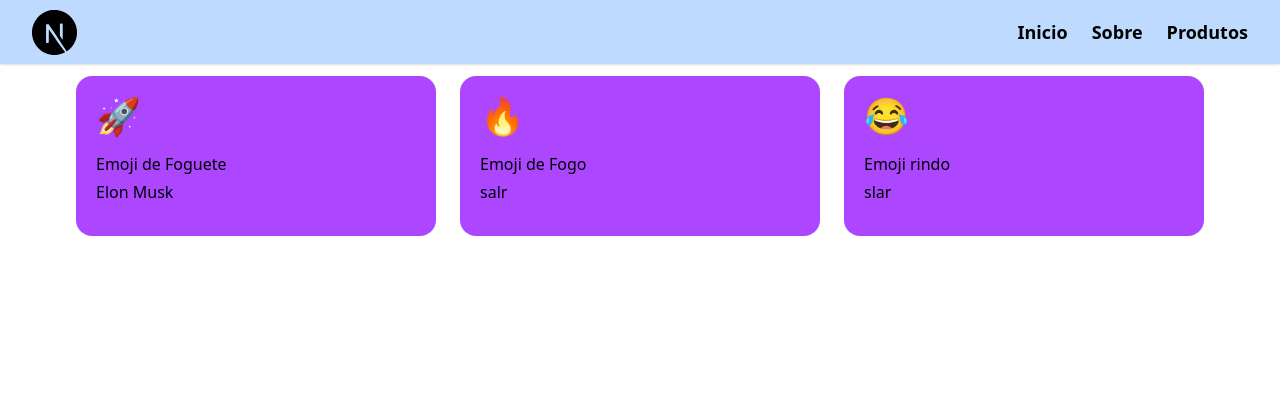
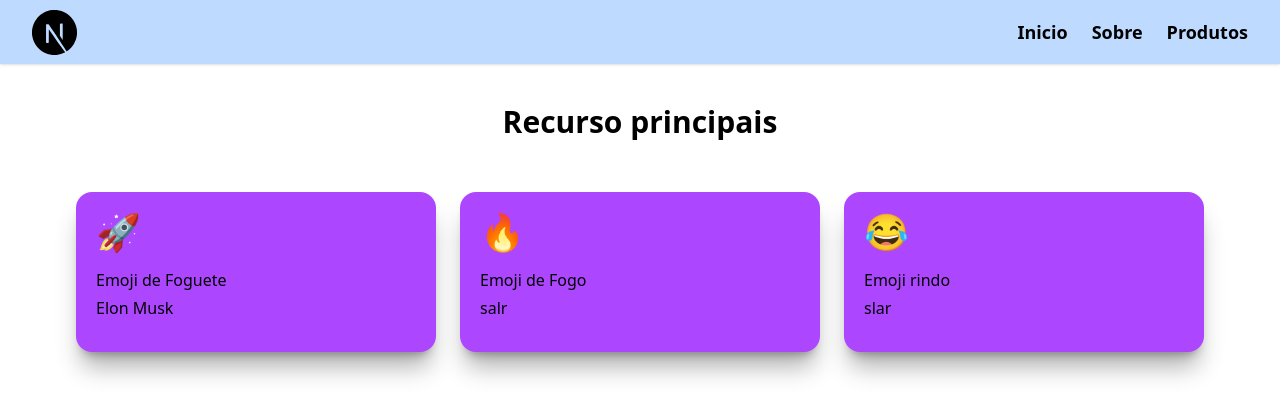
Before and after one commit to Davi-santos16/introducao-nextjs, a Next.js app: page / in a window 1280 px wide. Shown: the top 416 px of the page. Built offline with nearby package versions, Linux system fonts and the light colour scheme.

Commit message:
feat:atualizaçao

```diff
--- a/src/app/page.tsx
+++ b/src/app/page.tsx
@@ -11,7 +11,10 @@ export default function Home() {
           { label: "Sobre", href: "/about" },
           { label: "Produtos", href: "/products" }
         ]} />
-        <div className="flex justify-center">
+        <div className="flex justify-center m-10 font-bold">
+          <h1 className="text-3xl  ">Recurso principais</h1>
+        </div>
+        <div className="flex justify-center ">
           <Card
             img="🚀"
             Titulo="Emoji de Foguete"
--- /dev/null
+++ b/src/app/posts/page.tsx
@@ -0,0 +1,43 @@
+'use client'
+
+import { useState, useEffect } from "react"
+
+type Post =  {
+    id: number;
+    title: string;
+    body: string;
+}
+
+
+export default function PostsPage(){
+    const [posts, setPosts] = useState<Post[]>([])
+
+    useEffect(()=>{
+        const fetchPost = async ()=>{
+           const res = await fetch("https://jsonplaceholder.typicode.com/posts?_limit=6")
+           const data = await res.json()
+           setPosts(data)
+        }
+        fetchPost()
+
+    },[])
+
+
+    return(
+
+
+
+        <div className="bg-gray-200 min-h-screen">
+            <h1 className="text-3xl font-bold mb-6 text-center">Ultimos posts</h1>
+             {posts.map((post)=>(
+                <div key={post.id} className="bg-violet-400 p-4 m-4 rounded-3xl shadow-2xl">
+                    <h2 className="text-xl font-semibold">{post.title}</h2>
+                    <p className="text-gray-700">{post.body}</p>
+                </div>
+             ))
+             }
+
+
+        </div>
+    )
+}
--- a/src/components/Card.tsx
+++ b/src/components/Card.tsx
@@ -8,7 +8,7 @@ interface CardProps {
 
 export default function Card({ img, Titulo, SubTitulo }: CardProps) {
   return (
-    <div className="bg-purple-500 w-90 h-40 rounded-2xl p-5 m-3">
+    <div className="bg-purple-500 w-90 h-40 rounded-2xl p-5 m-3 shadow-xl/30 ">
       <div>
         <div className="text-4xl mb-4">{img}</div>
         <h3 className="mb-1">{Titulo}</h3>
```
